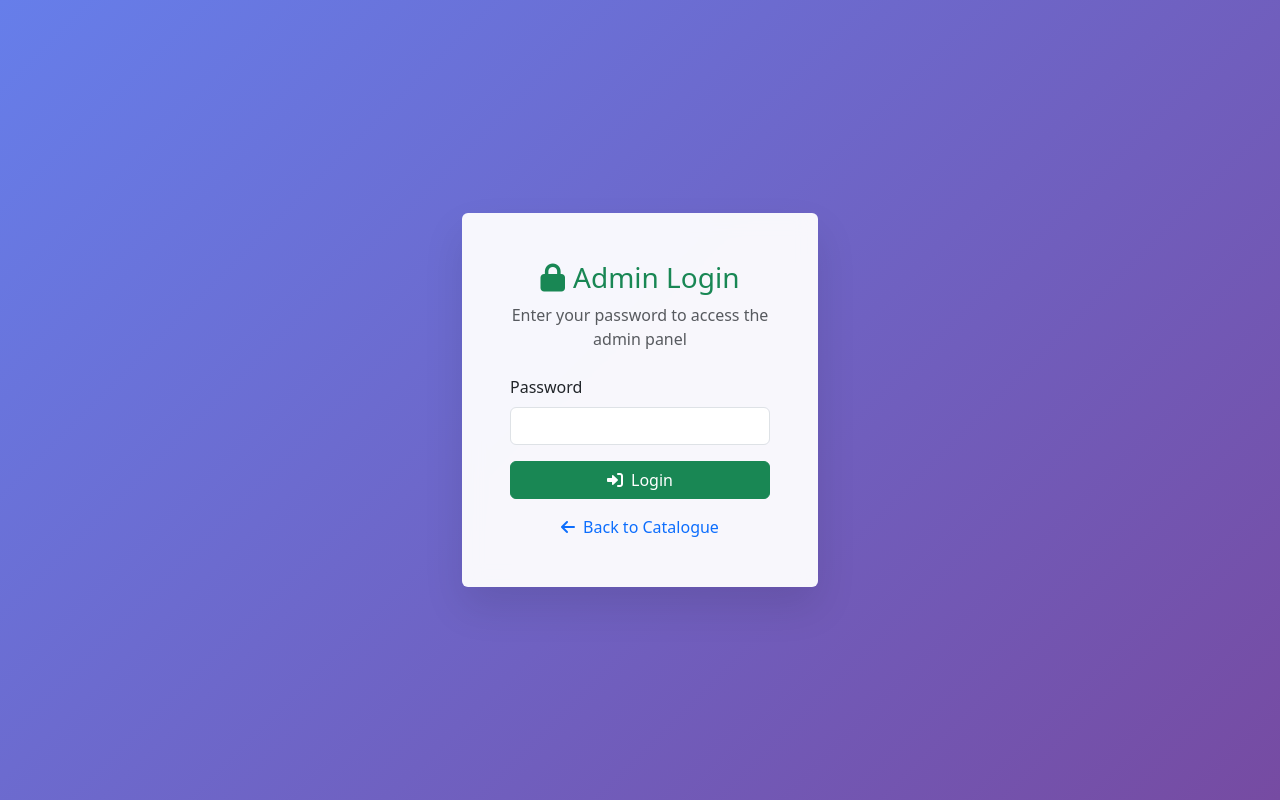
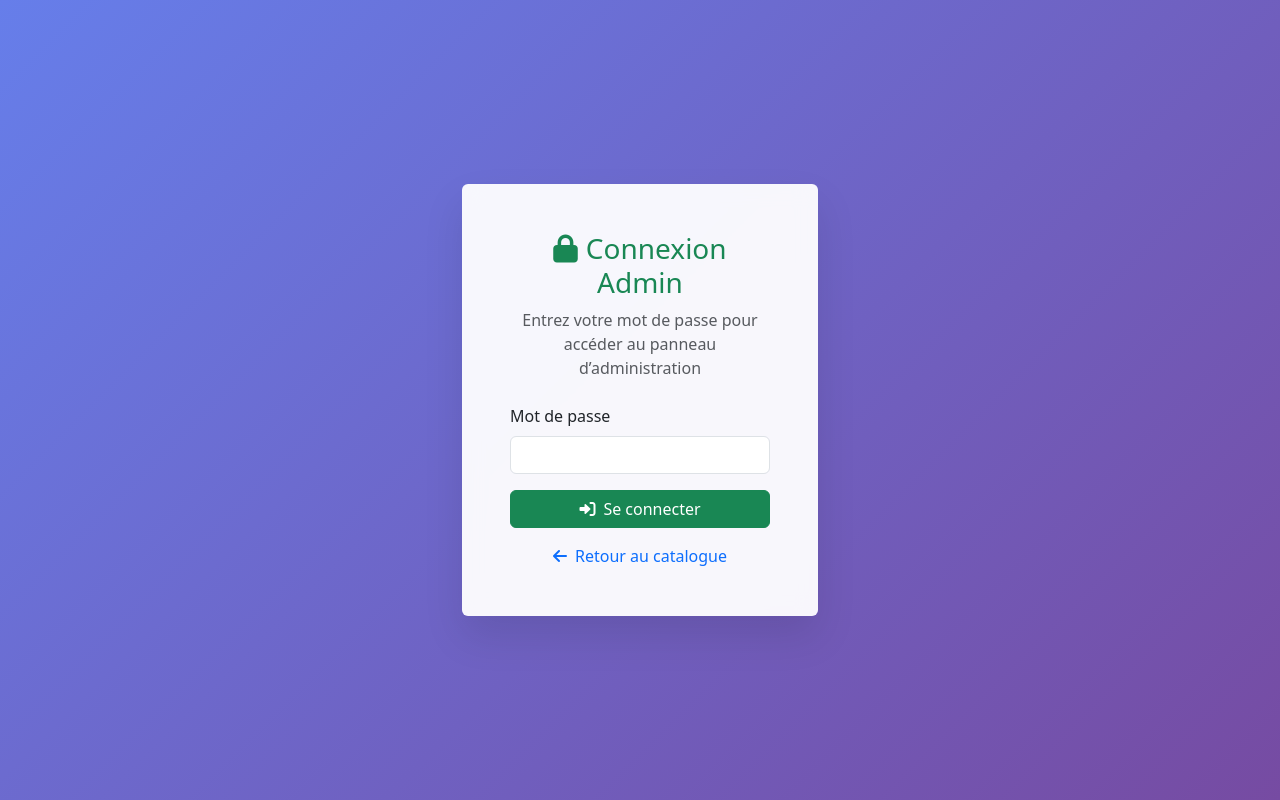
Before and after one commit to MohamedDhiaSleimi/manbetmima, a PHP site: page /login.php in a window 1280 px wide. Run offline with PHP 8.4, Linux system fonts and the light colour scheme.

Commit message:
ver 1.01.00; changed the code so that the password is stored as a hash, NOTE; need to change the login mechnisme in the future #TODO:(when porting to a database limited by free histing currently)

```diff
--- a/login.php
+++ b/login.php
@@ -1,74 +1,77 @@
 <?php
 session_start();
-$admin_password = 'admin123';
+
+// SHA-256 hash of 'admin123'
+$admin_password_hash = '240be518fabd2724ddb6f04eeb1da5967448d7e831c08c8fa822809f74c720a9';
 $error = '';
 
-if ( $_SERVER[ 'REQUEST_METHOD' ] == 'POST' ) {
-    if ( isset( $_POST[ 'password' ] ) && $_POST[ 'password' ] === $admin_password ) {
-        $_SESSION[ 'admin_logged_in' ] = true;
-        header( 'Location: admin.php' );
-        exit();
-    } else {
-        $error = 'Invalid password. Please try again.';
+if ($_SERVER['REQUEST_METHOD'] === 'POST') {
+    if (isset($_POST['password'])) {
+        $submitted_hash = hash('sha256', $_POST['password']);
+        if ($submitted_hash === $admin_password_hash) {
+            $_SESSION['admin_logged_in'] = true;
+            header('Location: admin.php');
+            exit();
+        } else {
+            $error = 'Mot de passe invalide. Veuillez réessayer.';
+        }
     }
 }
 ?>
 <!DOCTYPE html>
-<html lang = 'en'>
+<html lang="fr">
 <head>
-<meta charset = 'UTF-8'>
-<meta name = 'viewport' content = 'width=device-width, initial-scale=1.0'>
-<title>Admin Login - Plant Catalogue</title>
-<link href = 'https://cdn.jsdelivr.net/npm/bootstrap@5.3.0/dist/css/bootstrap.min.css' rel = 'stylesheet'>
-<link href = 'https://cdnjs.cloudflare.com/ajax/libs/font-awesome/6.0.0/css/all.min.css' rel = 'stylesheet'>
+<meta charset="UTF-8">
+<meta name="viewport" content="width=device-width, initial-scale=1.0">
+<title>Connexion Admin - Catalogue de Plantes</title>
+<link href="https://cdn.jsdelivr.net/npm/bootstrap@5.3.0/dist/css/bootstrap.min.css" rel="stylesheet">
+<link href="https://cdnjs.cloudflare.com/ajax/libs/font-awesome/6.0.0/css/all.min.css" rel="stylesheet">
 <style>
 body {
-    background: linear-gradient( 135deg, #667eea 0%, #764ba2 100% );
+    background: linear-gradient(135deg, #667eea 0%, #764ba2 100%);
     min-height: 100vh;
 }
 .login-card {
-    background: rgba( 255, 255, 255, 0.95 );
-    backdrop-filter: blur( 10px );
+    background: rgba(255, 255, 255, 0.95);
+    backdrop-filter: blur(10px);
     border: none;
-    box-shadow: 0 20px 40px rgba( 0, 0, 0, 0.1 );
+    box-shadow: 0 20px 40px rgba(0, 0, 0, 0.1);
 }
 </style>
 </head>
-<body class = 'd-flex align-items-center'>
-<div class = 'container'>
-<div class = 'row justify-content-center'>
-<div class = 'col-md-6 col-lg-4'>
-<div class = 'card login-card'>
-<div class = 'card-body p-5'>
-<div class = 'text-center mb-4'>
-<h1 class = 'h3 text-success'>
-<i class = 'fas fa-lock me-2'></i>Admin Login
+<body class="d-flex align-items-center">
+<div class="container">
+<div class="row justify-content-center">
+<div class="col-md-6 col-lg-4">
+<div class="card login-card">
+<div class="card-body p-5">
+<div class="text-center mb-4">
+<h1 class="h3 text-success">
+<i class="fas fa-lock me-2"></i>Connexion Admin
 </h1>
-<p class = 'text-muted'>Enter your password to access the admin panel</p>
+<p class="text-muted">Entrez votre mot de passe pour accéder au panneau d’administration</p>
 </div>
 
-<?php if ( $error ): ?>
-<div class = 'alert alert-danger' role = 'alert'>
-<i class = 'fas fa-exclamation-triangle me-2'></i>
-<?php echo htmlspecialchars( $error );
-?>
+<?php if ($error): ?>
+<div class="alert alert-danger" role="alert">
+<i class="fas fa-exclamation-triangle me-2"></i>
+<?= htmlspecialchars($error) ?>
 </div>
-<?php endif;
-?>
+<?php endif; ?>
 
-<form method = 'POST'>
-<div class = 'mb-3'>
-<label for = 'password' class = 'form-label'>Password</label>
-<input type = 'password' class = 'form-control' id = 'password' name = 'password' required>
+<form method="POST">
+<div class="mb-3">
+<label for="password" class="form-label">Mot de passe</label>
+<input type="password" class="form-control" id="password" name="password" required>
 </div>
-<button type = 'submit' class = 'btn btn-success w-100'>
-<i class = 'fas fa-sign-in-alt me-2'></i>Login
+<button type="submit" class="btn btn-success w-100">
+<i class="fas fa-sign-in-alt me-2"></i>Se connecter
 </button>
 </form>
 
-<div class = 'text-center mt-3'>
-<a href = 'index.html' class = 'text-decoration-none'>
-<i class = 'fas fa-arrow-left me-2'></i>Back to Catalogue
+<div class="text-center mt-3">
+<a href="index.html" class="text-decoration-none">
+<i class="fas fa-arrow-left me-2"></i>Retour au catalogue
 </a>
 </div>
 </div>
```
